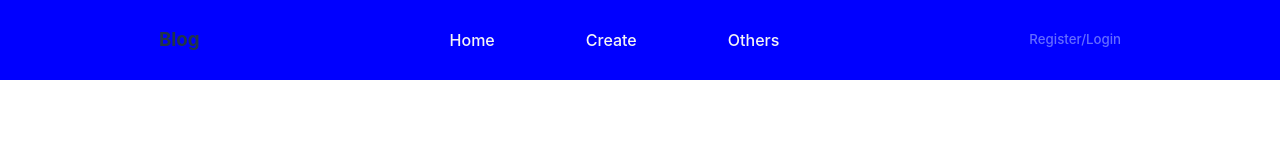
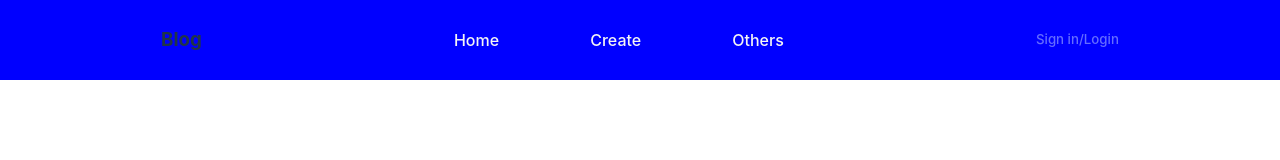
Before and after one commit to ellie-ctrl35/blog, a React (Vite) app in the folder client/: page /post in a window 1280 px wide. Shown: the top 160 px of the page. Built offline with nearby package versions, Linux system fonts and the light colour scheme; no server answers.

Commit message:
Update Navbar.jsx

```diff
--- a/client/src/Navbar.jsx
+++ b/client/src/Navbar.jsx
@@ -58,7 +58,7 @@ const Navbar = () => {
       ) : (
         <div>
           <h5>
-            <Link to="/register">Register/Login</Link>
+            <Link to="/register">Sign in/Login</Link>
           </h5>
         </div>
       )}
```
